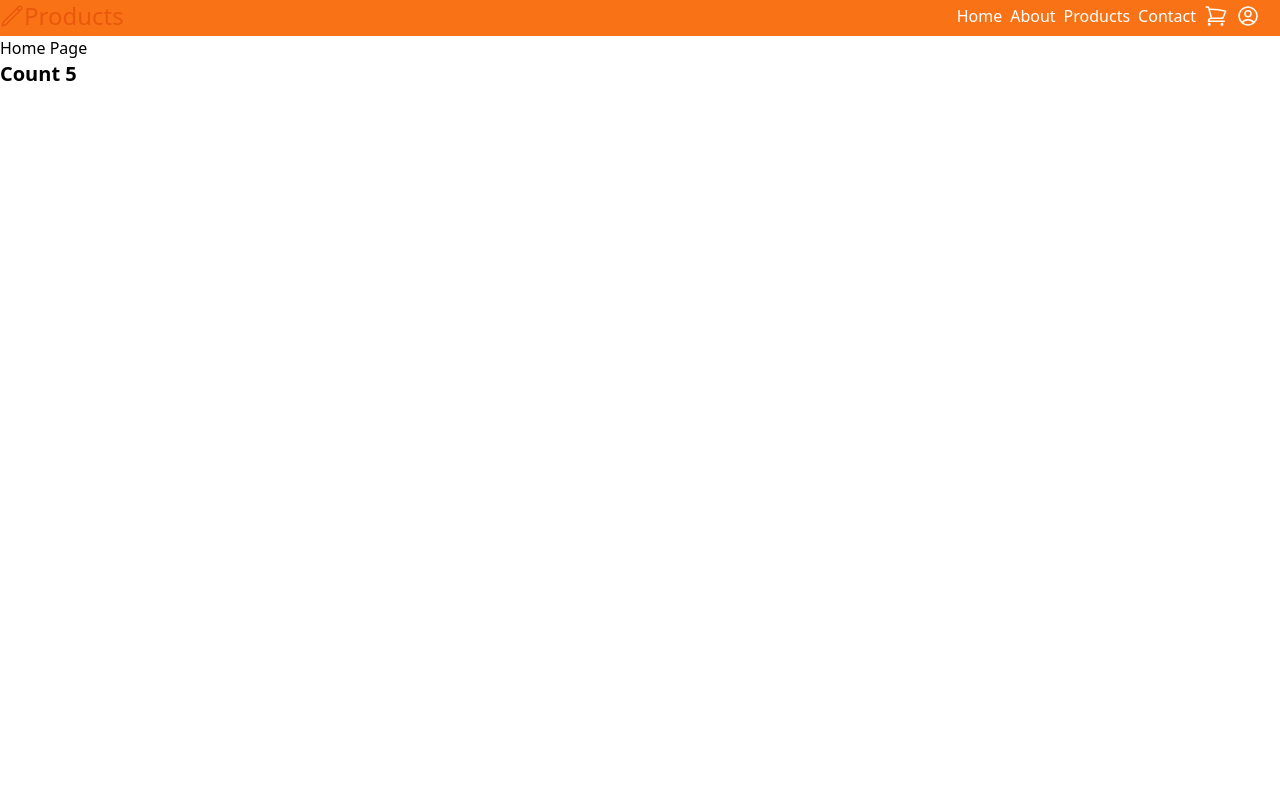
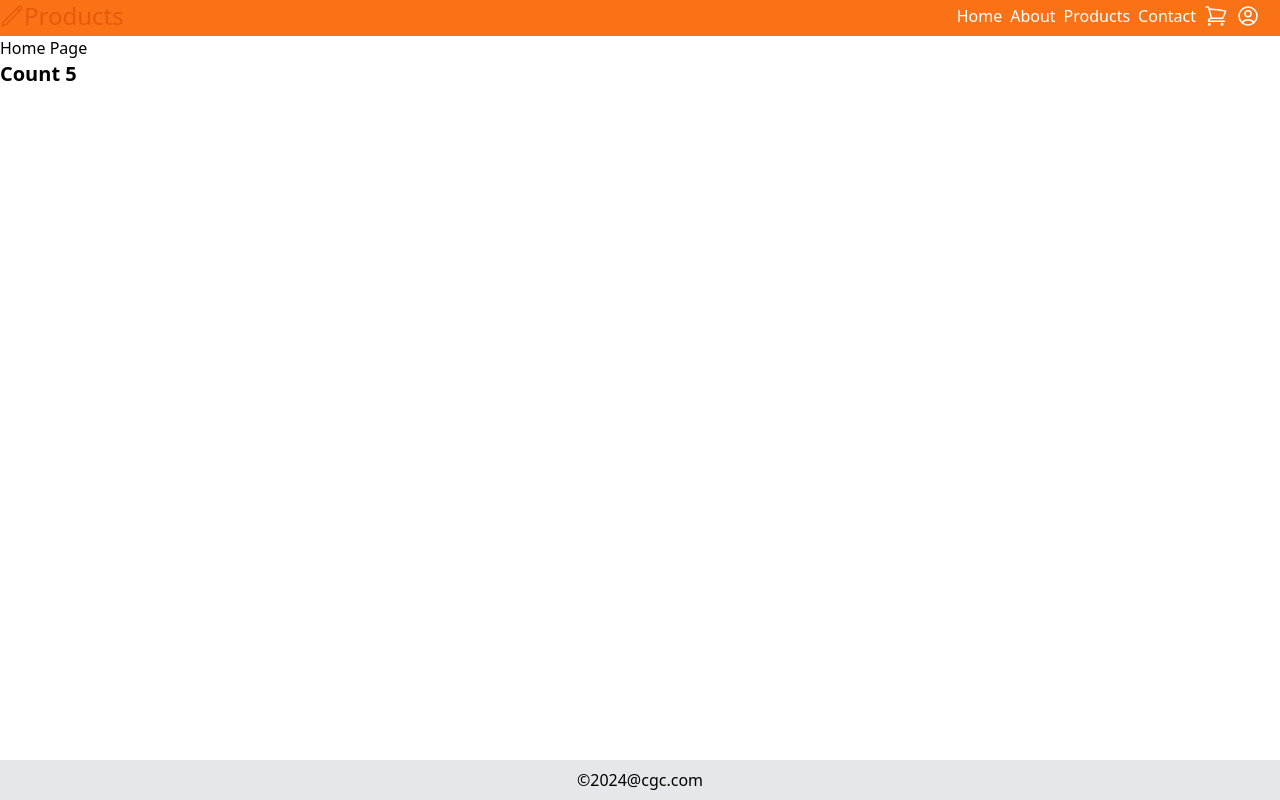
Before and after one commit to mujeeb517/cgc-react-b1, a React (Vite) app: page / in a window 1280 px wide. Built offline with nearby package versions, Linux system fonts and the light colour scheme.

Commit message:
ui fixes

```diff
--- a/src/App.jsx
+++ b/src/App.jsx
@@ -13,7 +13,7 @@ const App = () => {
         <BrowserRouter>
             <Header />
             <MainApp />
-            {/* <Footer /> */}
+             <Footer />
         </BrowserRouter>
     </div>);
 };
--- a/src/MainApp.jsx
+++ b/src/MainApp.jsx
@@ -9,7 +9,7 @@ import ProductItem from "./product/ProductItem";
 import ProductDetail from "./product/ProductDetail";
 
 function MainApp() {
-    return (<main className="flex flex-col justify-between h-full">
+    return (<main className="flex flex-grow flex-col justify-between">
         <div className="items-start">
             <Routes>
                 <Route path="/" element={<Home />} />
--- a/src/product/ProductList.jsx
+++ b/src/product/ProductList.jsx
@@ -73,7 +73,7 @@ function ProductList() {
     return <div>
         <div className="flex m-2">
             <h1 className="text-xl font-semibold text-gray-500 m-2">Products</h1>
-            <div className="flex">
+            <div className="flex justify-between">
                 <button style={{ backgroundColor: page === 1 ? 'gray' : '' }} onClick={onPrev} className="bg-orange-500 p-1 text-white m-1 hover:bg-orange-600">
                     <svg xmlns="http://www.w3.org/2000/svg" fill="none" viewBox="0 0 24 24" strokeWidth={1.5} stroke="currentColor" className="w-6 h-6">
                         <path strokeLinecap="round" strokeLinejoin="round" d="M15.75 19.5 8.25 12l7.5-7.5" />
@@ -88,17 +88,16 @@ function ProductList() {
                 <div class="flex">
                     <label for="default-search" class="mb-2 text-sm font-medium text-gray-900 sr-only dark:text-white">Search</label>
                     <div class="relative">
-                        <div class="absolute inset-y-0 start-0 flex items-center ps-3 pointer-events-none">
+                        <div class="absolute w-full inset-y-0 start-0 flex items-center ps-3 pointer-events-none">
                             <svg class="w-4 h-4 text-gray-500 dark:text-gray-400" aria-hidden="true" xmlns="http://www.w3.org/2000/svg" fill="none" viewBox="0 0 20 20">
                                 <path stroke="currentColor" stroke-linecap="round" stroke-linejoin="round" stroke-width="2" d="m19 19-4-4m0-7A7 7 0 1 1 1 8a7 7 0 0 1 14 0Z" />
                             </svg>
                         </div>
                         <input onKeyUp={onKeyUp} onChange={onTextChange} type="search" id="default-search" class="block w-full p-4 ps-10 text-sm text-gray-900 border border-gray-300 rounded-lg bg-gray-50 focus:ring-blue-500 focus:border-blue-500" placeholder="Search brand or model" required />
-                        <button onClick={onSearch} type="submit" class="text-white absolute end-2.5 bottom-2.5 bg-blue-700 hover:bg-blue-800 focus:ring-4 focus:outline-none focus:ring-blue-300 font-medium rounded-lg text-sm px-4 py-2">Search</button>
                     </div>
                 </div>
                 <div>
-                    <select onChange={onSortChange} className="border border-orange-500 h-10 rounded m-2">
+                    <select onChange={onSortChange} className="ml-2 block w-full p-4 text-sm text-gray-900 border border-gray-300 rounded-lg bg-gray-50 focus:ring-blue-500 focus:border-blue-500">
                         <option value="">Sort</option>
                         <option value="price:asc">Price Low to High</option>
                         <option value="price:desc">Price High to Low</option>
```
